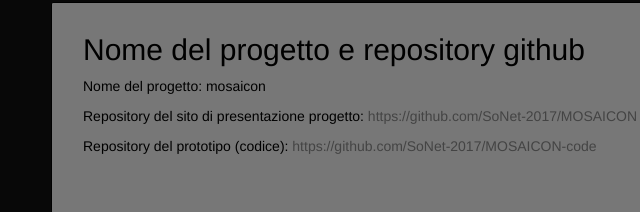
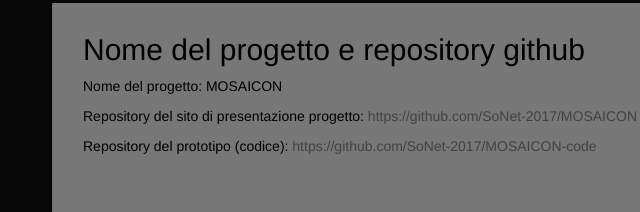
Before and after one commit to mlnmtt/MOSAICON, a plain HTML site: page index.html in a window 1280 px wide. Shown: the part 150-362 px from the top of the page, 19-659 px from the left. Drawn offline with nearby package versions, Linux system fonts and the light colour scheme.

Commit message:
titolo fix

```diff
--- a/index.html
+++ b/index.html
@@ -74,7 +74,7 @@
         <div class="subsection">
           <h2 id="nome-del-progetto-e-repository-github">Nome del progetto e repository github</h2>
 
-          <p>Nome del progetto: mosaicon</p>
+          <p>Nome del progetto: MOSAICON</p>
           <p>Repository del sito di presentazione progetto: <a href="https://github.com/SoNet-2017/MOSAICON">https://github.com/SoNet-2017/MOSAICON</a></p>
           <p>Repository del prototipo (codice): <a href="https://github.com/SoNet-2017/MOSAICON-code">https://github.com/SoNet-2017/MOSAICON-code</a></p>
 
```
